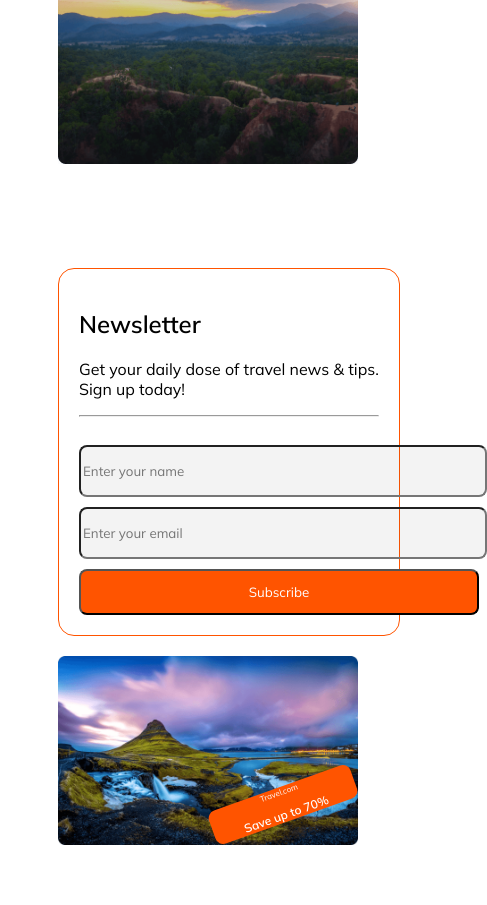
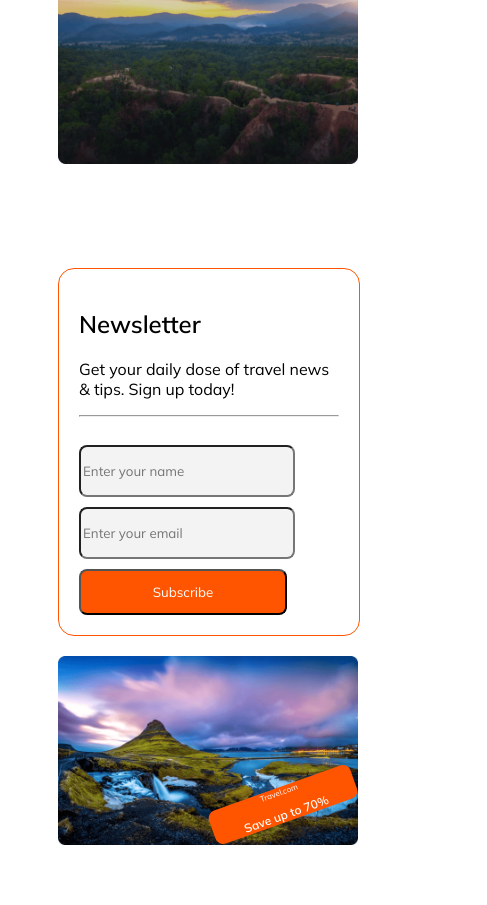
Before and after one commit to AyonJR/Final-Assignment-2, a plain HTML site: page index.html in a window 390 px wide. Shown: the part 7774-8679 px from the top of the page, 487 px wide, since content can reach past the window. Drawn offline with Linux system fonts and the light colour scheme.

Commit message:
committed

```diff
--- a/style.css
+++ b/style.css
@@ -469,14 +469,14 @@ display: flex;
 }
 
 .main-form input{
-    width: 400px ;
+    width: 80% ;
     margin-bottom: 10px;
     border-radius: 8px;
    background-color: rgba(19, 19, 24, 0.05);
    height: 46px;
 }
 .form-button{
-    width: 400px;
+    width: 80%;
     height: 46px;
     border-radius: 8px;
     background-color: #FF5400;
@@ -697,7 +697,7 @@ display: flex;
     width: 300px;
 }
 .main-form{
-    width: 300px;
+    width: 260px;
 }
 .save{
 
```
